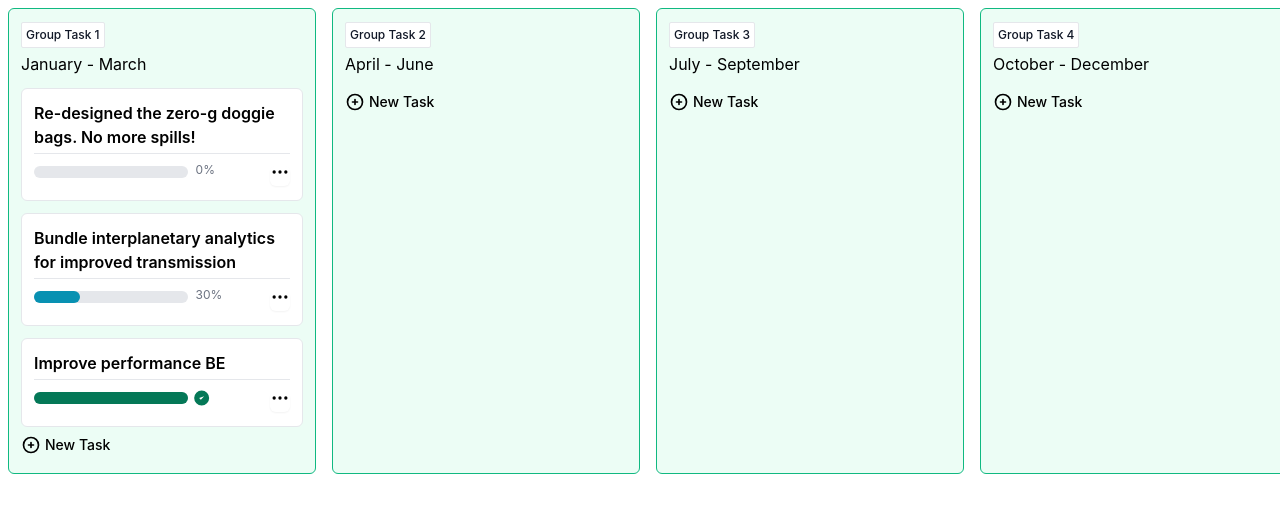
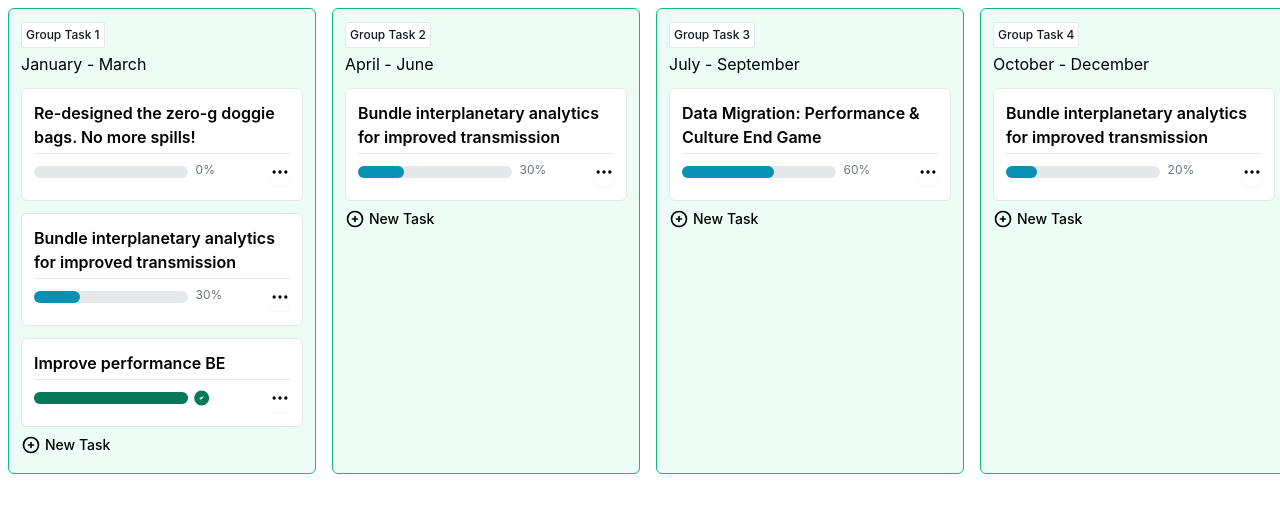
Before and after one commit to dyvapandhu/react-kanban, a React (Create React App) app: page / in a window 1280 px wide. Shown: the top 512 px of the page. Built offline with nearby package versions, Linux system fonts and the light colour scheme.

Commit message:
[CHANGE] Condition option move right and right

```diff
--- a/src/components/kanban/GroupCard.js
+++ b/src/components/kanban/GroupCard.js
@@ -20,6 +20,8 @@ function GroupCard(props) {
         return <ItemCard
           key={item.id}
           data={item}
+          order={props.order}
+          totalGroup={props.totalGroup}
           openModalDelete={props.openModalDelete}
           openModalTask={props.openModalTask}
           setTaskName={props.setTaskName}
--- a/src/components/kanban/ItemAction.js
+++ b/src/components/kanban/ItemAction.js
@@ -37,6 +37,7 @@ function ItemAction(props) {
               className="absolute right-0 w-56 mt-2 origin-top-right bg-white border border-gray-200 divide-y divide-gray-100 rounded-md shadow-lg outline-none"
             >
               <div className="py-1 cursor-pointer">
+                {props.isShowMoveRight ? (
                   <Menu.Item>
                     {({ active }) => (
                       <div
@@ -63,6 +64,8 @@ function ItemAction(props) {
                       </div>
                     )}
                   </Menu.Item>
+                ) : null}
+                {props.isShowMoveLeft ? (
                   <Menu.Item>
                     {({ active }) => (
                       <div
@@ -89,6 +92,7 @@ function ItemAction(props) {
                       </div>
                     )}
                   </Menu.Item>
+                ) : null}
                 <Menu.Item>
                   {({ active }) => (
                     <div
--- a/src/components/kanban/ItemCard.js
+++ b/src/components/kanban/ItemCard.js
@@ -52,6 +52,8 @@ function ItemCard(props) {
         </div>
         <div className="basis-1/4 text-right">
           <ItemAction
+            isShowMoveRight={props.order < props.totalGroup}
+            isShowMoveLeft={props.order > 1}
             handleMoveRight={handleMoveRight}
             handleMoveLeft={handleMoveLeft}
             handleEdit={handleEdit}
--- a/src/pages/Dashboard.js
+++ b/src/pages/Dashboard.js
@@ -49,7 +49,17 @@ function DashboardPage() {
       created_at: "2022-08-31T01:57:17.123Z",
       updated_at: "2022-08-31T01:57:17.123Z",
       description: "April - June",
-      items: [],
+      items: [
+        {
+          id: 1944,
+          name: "Bundle interplanetary analytics for improved transmission",
+          done: null,
+          todo_id: 254,
+          created_at: "2022-09-01T17:38:30.070Z",
+          updated_at: "2022-09-01T17:38:30.070Z",
+          progress_percentage: 30.0,
+        },
+      ],
     },
     {
       id: 255,
@@ -58,7 +68,17 @@ function DashboardPage() {
       created_at: "2022-08-31T01:57:54.092Z",
       updated_at: "2022-08-31T01:57:54.092Z",
       description: "July - September",
-      items: [],
+      items: [
+        {
+          id: 1945,
+          name: "Data Migration: Performance & Culture End Game",
+          done: null,
+          todo_id: 255,
+          created_at: "2022-09-01T17:39:09.234Z",
+          updated_at: "2022-09-01T17:39:09.234Z",
+          progress_percentage: 60.0,
+        },
+      ],
     },
     {
       id: 256,
@@ -67,7 +87,17 @@ function DashboardPage() {
       created_at: "2022-08-31T01:58:08.391Z",
       updated_at: "2022-08-31T01:58:08.391Z",
       description: "October - December",
-      items: [],
+      items: [
+        {
+          id: 1946,
+          name: "Bundle interplanetary analytics for improved transmission",
+          done: null,
+          todo_id: 256,
+          created_at: "2022-09-01T17:39:42.264Z",
+          updated_at: "2022-09-01T17:39:42.264Z",
+          progress_percentage: 20.0,
+        },
+      ],
     },
   ];
 
@@ -95,30 +125,37 @@ function DashboardPage() {
   }
 
   function setTaskValue(val) {
-    setTaskName(val)
+    setTaskName(val);
   }
 
   function setProgressValue(val) {
-    setProgress(val)
+    setProgress(val);
   }
 
   return (
     <div className="container m-2">
       <div className="grid grid-cols-4 gap-4">
-        {datas.map((data) => {
-          return <GroupCard
+        {datas.map((data, index) => {
+          return (
+            <GroupCard
               key={data.id}
               data={data}
+              order={index + 1}
+              totalGroup={datas.length}
               openModalDelete={openModalDelete}
               openModalTask={openModalTask}
               isModalDeleteOpen={isModalDeleteOpen}
               isModalTaskOpen={isModalTaskOpen}
               setTaskName={setTaskName}
               setProgress={setProgress}
-          />;
+            />
+          );
         })}
       </div>
-      <DeleteModal isModalDeleteOpen={isModalDeleteOpen} closeModalDelete={closeModalDelete} />
+      <DeleteModal
+        isModalDeleteOpen={isModalDeleteOpen}
+        closeModalDelete={closeModalDelete}
+      />
       <TaskModal
         taskName={taskName}
         progress={progress}
@@ -126,7 +163,8 @@ function DashboardPage() {
         onChangeProgress={setProgressValue}
         isEdit={isEdit}
         isModalTaskOpen={isModalTaskOpen}
-        closeModalTask={closeModalTask} />
+        closeModalTask={closeModalTask}
+      />
     </div>
   );
 }
```
Lines whose indentation alone changed are shown as unchanged.
